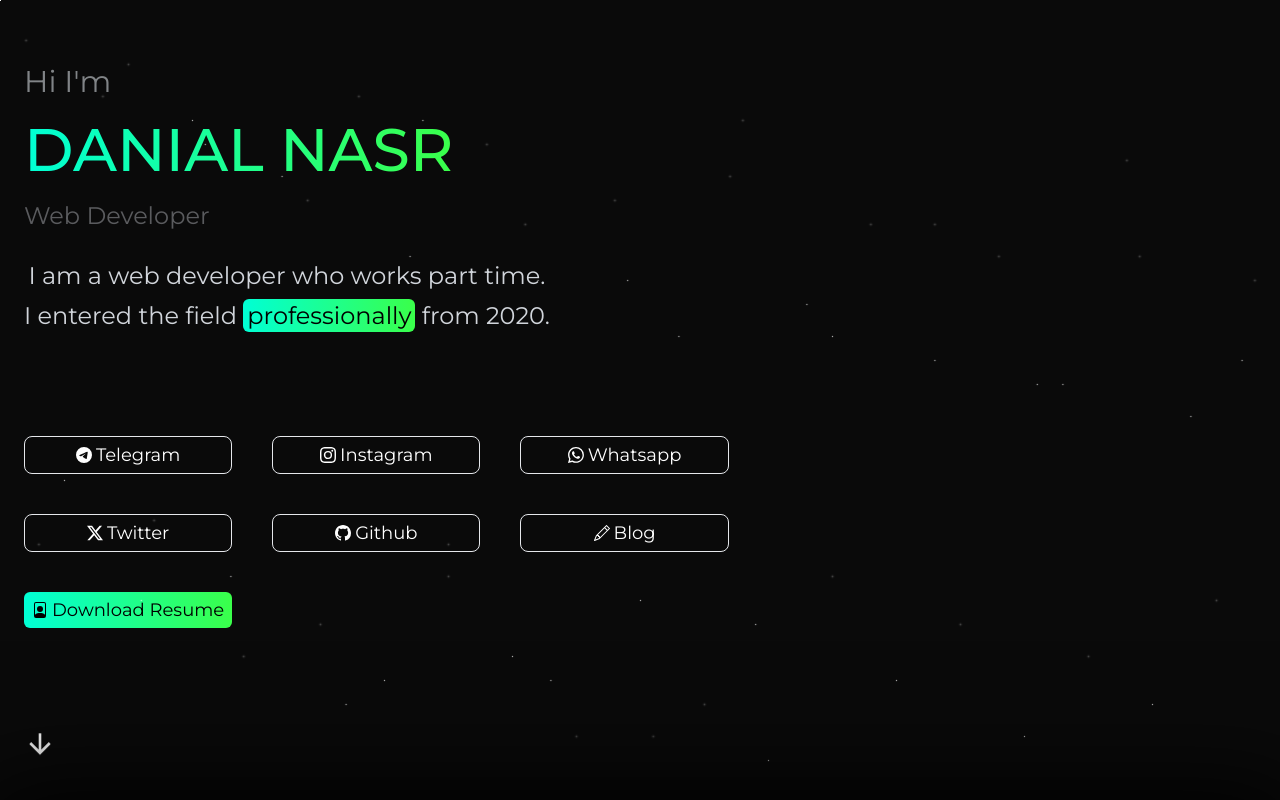
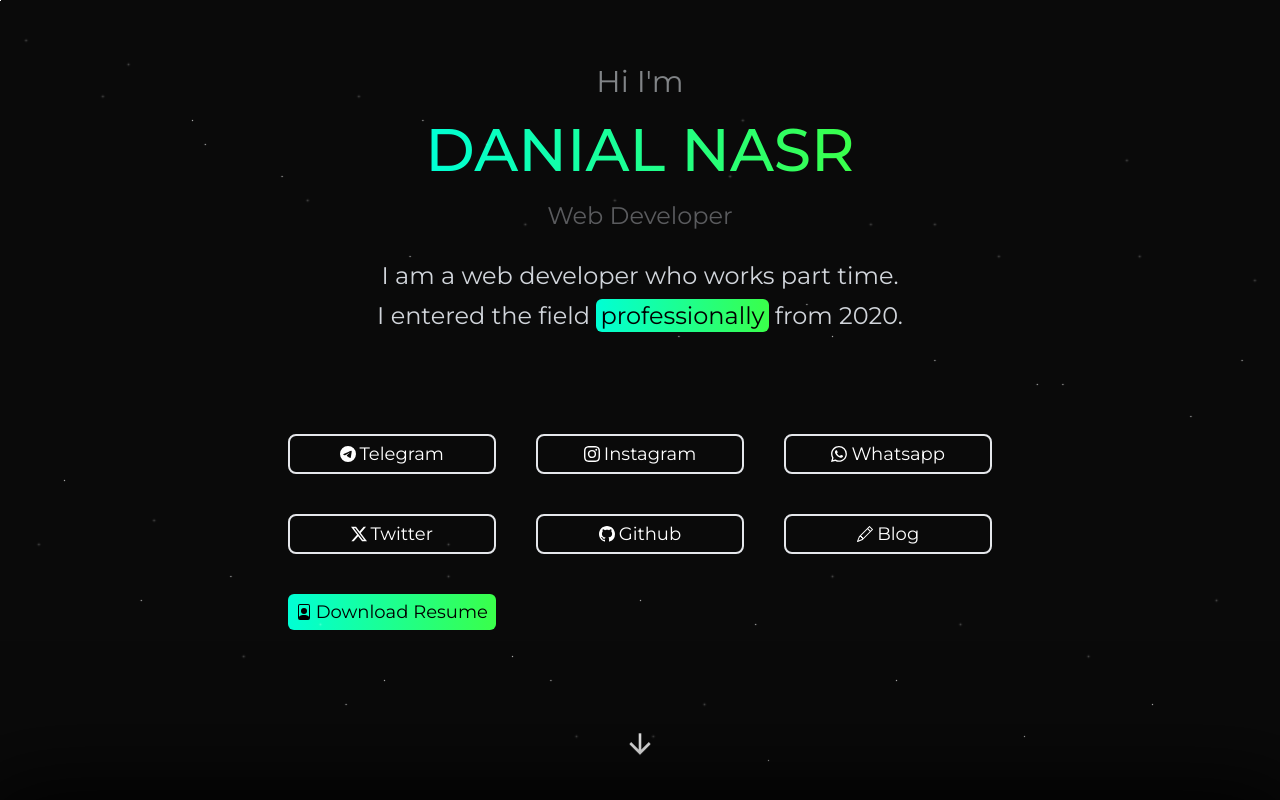
Before and after one commit to imdanieldev/imdanieldev.github.io, a Vue app: page / in a window 1280 px wide. Shown: the top 800 px of the page. Built offline with nearby package versions, Linux system fonts and the light colour scheme.

Commit message:
fuck world, fuck love, fuck evrythings

```diff
--- a/src/App.vue
+++ b/src/App.vue
@@ -5,9 +5,9 @@
                class="min-h-svh w-full flex flex-col bg-neutral-950 justify-center items-center px-4 py-4 relative overflow-hidden z-10">
                <div class="stars top-0"></div>
                <div
-                    class="relative text-center w-full flex justify-between items-center sm:items-start flex-col py-5 sm:py-12 px-3 sm:px-2 min-h-svh gap-5">
-                    <div class="flex flex-col items-center sm:items-start gap-2 sm:gap-5">
-                         <div class="flex flex-col justify-center items-center sm:items-start gap-1 sm:gap-5">
+                    class="relative text-center w-full flex justify-between items-center flex-col py-5 sm:py-12 px-3 sm:px-2 min-h-svh gap-5">
+                    <div class="flex flex-col items-center gap-2 sm:gap-5">
+                         <div class="flex flex-col justify-center items-center gap-1 sm:gap-5">
                               <span class="text-2xl sm:text-3xl text-gray-300/60">Hi I'm </span>
                               <h1
                                    class="name gradient-text select-none cursor-text uppercase text-center text-4xl sm:text-6xl break-words montserrat-500">
@@ -31,7 +31,7 @@
                     <div>
                          <ul class="grid grid-cols-1 sm:grid-cols-2 md:grid-cols-3 gap-3 sm:gap-10">
                               <li><a href="//t.me/D6NTR" target="_blank" rel="noopener noreferrer"
-                                        class="flex items-center text-lg gap-1 bg-transparent border-[1px] rounded-lg px-2 py-1 hover:bg-[#0088cc] hover:border-[#0088cc] justify-center">
+                                        class="flex items-center text-lg gap-1 bg-transparent border-2 rounded-lg px-2 py-1 hover:bg-[#0088cc] hover:border-[#0088cc] justify-center">
                                         <svg xmlns="http://www.w3.org/2000/svg" class="w-4 h-4 fill-current"
                                              viewBox="0 0 16 16">
                                              <path
@@ -40,7 +40,7 @@
                                         Telegram
                                    </a></li>
                               <li><a href="//instagram.com/imdanieln2008" target="_blank" rel="noopener noreferrer"
-                                        class="flex items-center text-lg gap-1 bg-transparent border-[1px] rounded-lg px-2 py-1 from-[#833AB4] via-[#FD1D1D] to-[#FCB045] hover:bg-gradient-to-r hover:border-black justify-center">
+                                        class="flex items-center text-lg gap-1 bg-transparent border-2 rounded-lg px-2 py-1 from-[#833AB4] via-[#FD1D1D] to-[#FCB045] hover:bg-gradient-to-r hover:border-black justify-center">
                                         <svg xmlns="http://www.w3.org/2000/svg" class="w-4 h-4 fill-current"
                                              viewBox="0 0 16 16">
                                              <path
@@ -49,7 +49,7 @@
                                         Instagram
                                    </a></li>
                               <li><a href="//wa.me/+989944902292" target="_blank" rel="noopener noreferrer"
-                                        class="flex items-center text-lg gap-1 bg-transparent border-[1px] rounded-lg px-2 py-1 hover:bg-[#25D366] hover:border-[#25D366] hover:text-black justify-center">
+                                        class="flex items-center text-lg gap-1 bg-transparent border-2 rounded-lg px-2 py-1 hover:bg-[#25D366] hover:border-[#25D366] hover:text-black justify-center">
                                         <svg xmlns="http://www.w3.org/2000/svg" class="w-4 h-4 fill-current"
                                              viewBox="0 0 16 16">
                                              <path
@@ -58,7 +58,7 @@
                                         Whatsapp
                                    </a></li>
                               <li><a href="//x.com//imdanialdev?s=09" target="_blank" rel="noopener noreferrer"
-                                        class="flex items-center text-lg gap-1 bg-transparent border-[1px] rounded-lg px-2 py-1 hover:bg-white hover:border-white hover:text-black justify-center">
+                                        class="flex items-center text-lg gap-1 bg-transparent border-2 rounded-lg px-2 py-1 hover:bg-white hover:border-white hover:text-black justify-center">
                                         <svg xmlns="http://www.w3.org/2000/svg" class="w-4 h-4 fill-current"
                                              viewBox="0 0 16 16">
                                              <path
@@ -67,7 +67,7 @@
                                         Twitter
                                    </a></li>
                               <li><a href="//github.com/imdanieldev" target="_blank" rel="noopener noreferrer"
-                                        class="flex items-center text-lg gap-1 bg-transparent border-[1px] rounded-lg px-2 py-1 hover:bg-white hover:border-white hover:text-black justify-center">
+                                        class="flex items-center text-lg gap-1 bg-transparent border-2 rounded-lg px-2 py-1 hover:bg-white hover:border-white hover:text-black justify-center">
                                         <svg xmlns=" http://www.w3.org/2000/svg" class="w-4 h-4 fill-current"
                                              viewBox="0 0 16 16">
                                              <path
@@ -76,7 +76,7 @@
                                         Github
                                    </a></li>
                               <li><a href="//imdanieldev.github.io/blog" target="_blank"
-                                        class="flex items-center text-lg gap-1 bg-transparent border-[1px] rounded-lg px-2 py-1 hover:bg-white hover:border-white hover:text-black justify-center">
+                                        class="flex items-center text-lg gap-1 bg-transparent border-2 rounded-lg px-2 py-1 hover:bg-white hover:border-white hover:text-black justify-center">
                                         <svg xmlns="http://www.w3.org/2000/svg" class="w-4 h-4 fill-current"
                                              viewBox="0 0 16 16">
                                              <path
@@ -200,7 +200,7 @@
                          <h3 class="text-2xl sm:text-3xl uppercase text-center border-gradientb pb-2">Technical Skills
                          </h3>
                          <ul
-                              class="grid grid-cols-2 md:grid-cols-3 lg:grid-cols-4 gap-2 md:gap-5 justify-items-center mt-4">
+                              class="grid grid-cols-2 md:grid-cols-3 lg:grid-cols-4 gap-2 md:gap-5 mt-4 text-center">
                               <li class="bg-[#e34c26] rounded-md px-3 py-0.5">HTML</li>
                               <li class="bg-[#264de4] rounded-md px-3 py-0.5">CSS</li>
                               <li class="bg-[#f0db4f] text-black rounded-md px-3 py-0.5">Javascript</li>
@@ -231,7 +231,7 @@
                     <div>
                          <h3 class="text-2xl sm:text-3xl uppercase text-center border-gradientb pb-2">Personal Skills
                          </h3>
-                         <ul class="grid grid-cols-1 sm:grid-cols-2 gap-2 md:gap-5 justify-items-center mt-4">
+                         <ul class="grid grid-cols-1 sm:grid-cols-2 gap-2 md:gap-5 mt-4 text-center">
                               <li class="bg-[#f58b34] text-black rounded-md px-3 py-0.5">MIT App Inventor</li>
                               <li class="bg-[#3ddc84] text-black rounded-md px-3 py-0.5">Custom Rom</li>
                               <li class="bg-white text-black rounded-md px-3 py-0.5">Persian (Native)</li>
@@ -244,9 +244,9 @@
                class="my-box-shadow min-h-svh w-full flex flex-col bg-neutral-950 justify-center items-center px-4 py-4 relative">
                <div class="min-h-svh w-full flex flex-col justify-center items-center">
                     <h3 class="text-2xl sm:text-3xl uppercase text-center border-gradientb pb-2">Questions</h3>
-                    <ul class="flex flex-wrap justify-center items-center gap-2 mt-2">
+                    <ul class="grid grid-cols-1 gap-3 mt-5">
                          <li
-                              class="bg-gradient-to-r rounded-md from-[#00ffd52c] to-[#3aff4a2c] px-4 py-1 relative overflow-hidden">
+                              class="bg-gradient-to-r rounded-md from-[#00ffd52c] to-[#3aff4a2c] px-4 py-2 relative overflow-hidden">
                               <div class="flex justify-between items-center gap-6 cursor-pointer select-none"
                                    @click="itemsToggle('two')" id="goint">
                                    Who Am I?
@@ -267,7 +267,7 @@
                               </Transition>
                          </li>
                          <li
-                              class="bg-gradient-to-r rounded-md from-[#00ffd52c] to-[#3aff4a2c] px-4 py-1 relative overflow-hidden">
+                              class="bg-gradient-to-r rounded-md from-[#00ffd52c] to-[#3aff4a2c] px-4 py-2 relative overflow-hidden">
                               <div class="flex justify-between items-center gap-6 cursor-pointer select-none"
                                    @click="itemsToggle('one')" id="goint">
                                    Are the websites optimized?
@@ -288,7 +288,7 @@
                               </Transition>
                          </li>
                          <li
-                              class="bg-gradient-to-r rounded-md from-[#00ffd52c] to-[#3aff4a2c] px-4 py-1 relative overflow-hidden">
+                              class="bg-gradient-to-r rounded-md from-[#00ffd52c] to-[#3aff4a2c] px-4 py-2 relative overflow-hidden">
                               <div class="flex justify-between items-center gap-6 cursor-pointer select-none"
                                    @click="itemsToggle('three')" id="goint">
                                    Do we have a team?
@@ -309,7 +309,7 @@
                               </Transition>
                          </li>
                          <li
-                              class="bg-gradient-to-r rounded-md from-[#00ffd52c] to-[#3aff4a2c] px-4 py-1 relative overflow-hidden">
+                              class="bg-gradient-to-r rounded-md from-[#00ffd52c] to-[#3aff4a2c] px-4 py-2 relative overflow-hidden">
                               <div class="flex justify-between items-center gap-6 cursor-pointer select-none"
                                    @click="itemsToggle('four')" id="goint">
                                    How long does it take to build a website?
```
